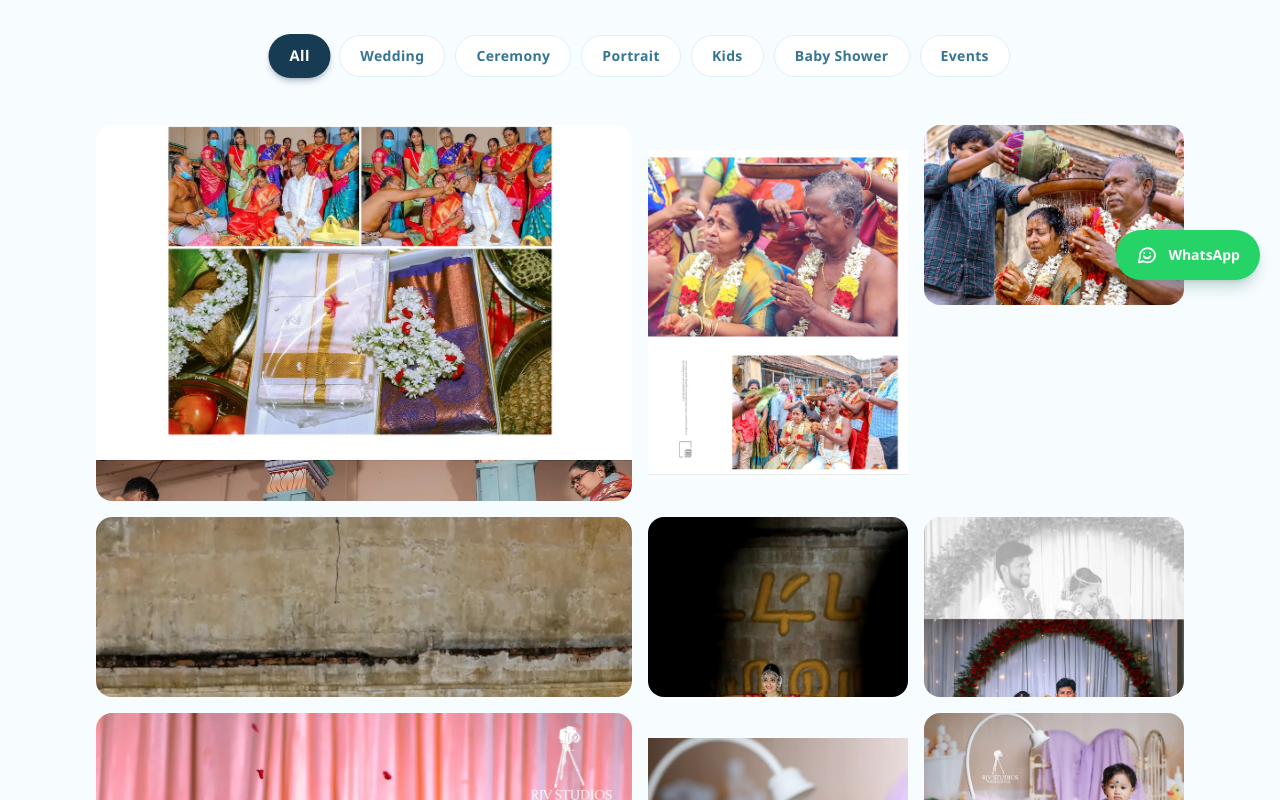
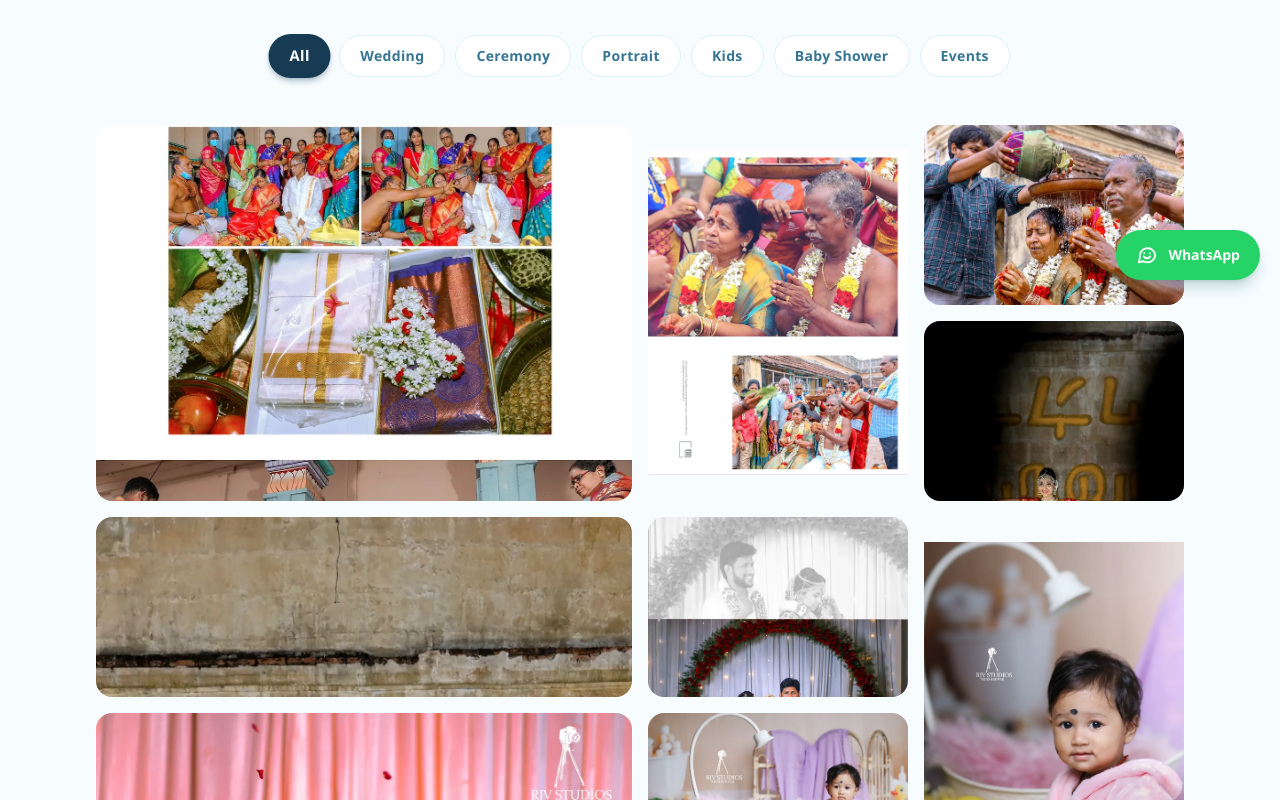
Before and after one commit to student2techie-star/rjv_studio_tvr, a React (Vite) app: page /rjv_studio_tvr/portfolio in a window 1280 px wide. Shown: the part 500-1300 px from the top of the page. Built offline with nearby package versions, Linux system fonts and the light colour scheme.

Commit message:
feat: add core pages, components, and layout for photography studio application

```diff
--- a/src/App.jsx
+++ b/src/App.jsx
@@ -3,6 +3,7 @@ import React, { useState } from "react";
 import { BrowserRouter as Router, Routes, Route } from "react-router-dom";
 import { HelmetProvider } from "react-helmet-async";
 import PageTransition from "./components/layout/PageTransition";
+import ScrollToTop from "./components/layout/ScrollToTop";
 import Header from "./components/layout/Header";
 import Footer from "./components/layout/Footer";
 import LogoIntro from "./components/layout/LogoIntro";
@@ -23,6 +24,7 @@ function App() {
   return (
     <HelmetProvider>
       <Router basename="/rjv_studio_tvr">
+        <ScrollToTop />
         {showIntro && <LogoIntro onFinish={() => setShowIntro(false)} />}
         <Header />
         <PageTransition>
--- a/src/components/home/FeaturedPortfolio.jsx
+++ b/src/components/home/FeaturedPortfolio.jsx
@@ -33,7 +33,7 @@ export default function FeaturedPortfolio() {
 
         <motion.div
           {...reveal}
-          className="grid auto-rows-[160px] sm:auto-rows-[200px] grid-cols-2 lg:grid-cols-4 gap-3 sm:gap-4"
+          className="grid-flow-dense grid auto-rows-[160px] sm:auto-rows-[200px] grid-cols-2 lg:grid-cols-4 gap-3 sm:gap-4"
         >
           {items.map((item, i) => (
             <motion.div
@@ -47,6 +47,7 @@ export default function FeaturedPortfolio() {
                 src={item.image}
                 alt={item.alt}
                 loading="lazy"
+                decoding="async"
                 className="h-full w-full object-cover"
                 variants={{ rest: { scale: 1 }, hover: { scale: 1.07 } }}
                 transition={{ duration: 0.7, ease: "easeOut" }}
--- a/src/components/home/Hero.jsx
+++ b/src/components/home/Hero.jsx
@@ -84,6 +84,9 @@ export default function Hero() {
                 className="absolute inset-0 h-full w-full object-cover"
                 width={720}
                 height={900}
+                loading="eager"
+                decoding="async"
+                fetchPriority="high"
                 initial={{ scale: 1.08 }}
                 animate={{ scale: 1 }}
                 transition={{ duration: 1.2, ease: "easeOut" }}
@@ -108,7 +111,7 @@ export default function Hero() {
               animate={{ opacity: 1, y: 0 }}
               transition={{ duration: 0.6, delay: 0.85 }}
             >
-              <img src={weddingImg} alt="" className="h-full w-full object-cover" loading="eager" width={112} height={112} />
+              <img src={weddingImg} alt="" className="h-full w-full object-cover" loading="lazy" decoding="async" width={112} height={112} />
             </motion.div>
           </motion.div>
         </div>
--- a/src/components/home/Intro.jsx
+++ b/src/components/home/Intro.jsx
@@ -22,10 +22,10 @@ export default function Intro() {
           {/* Photo collage */}
           <motion.div {...reveal} className="relative">
             <div className="aspect-[4/5] overflow-hidden rounded-3xl shadow-xl shadow-brand-900/10">
-              <img src={weddingImg} alt="RJV Studios wedding photography" className="h-full w-full object-cover" loading="lazy" width={640} height={800} />
+              <img src={weddingImg} alt="RJV Studios wedding photography" className="h-full w-full object-cover" loading="lazy" decoding="async" width={640} height={800} />
             </div>
             <div className="absolute -bottom-10 -right-4 sm:-right-8 w-40 sm:w-52 aspect-[3/4] overflow-hidden rounded-2xl border-4 border-white shadow-2xl">
-              <img src={portraitImg} alt="Editorial portrait by RJV Studios" className="h-full w-full object-cover" loading="lazy" width={320} height={427} />
+              <img src={portraitImg} alt="Editorial portrait by RJV Studios" className="h-full w-full object-cover" loading="lazy" decoding="async" width={320} height={427} />
             </div>
           </motion.div>
 
--- /dev/null
+++ b/src/components/layout/ScrollToTop.jsx
@@ -0,0 +1,18 @@
+// src/components/layout/ScrollToTop.jsx
+import { useEffect } from "react";
+import { useLocation } from "react-router-dom";
+
+// Instantly jump to the top on every route change, even with
+// `scroll-behavior: smooth` in the global CSS.
+export default function ScrollToTop() {
+  const { pathname } = useLocation();
+
+  useEffect(() => {
+    const root = document.documentElement;
+    root.style.scrollBehavior = "auto";
+    window.scrollTo(0, 0);
+    root.style.scrollBehavior = "";
+  }, [pathname]);
+
+  return null;
+}
--- a/src/components/portfolio/PortfolioGrid.jsx
+++ b/src/components/portfolio/PortfolioGrid.jsx
@@ -1,7 +1,7 @@
 // src/components/portfolio/PortfolioGrid.jsx
 import React, { useMemo, useState } from "react";
 import { motion } from "framer-motion";
-import { portfolio } from "../../data/portfolio";
+import { portfolio, categoryKey } from "../../data/portfolio";
 import Lightbox from "./Lightbox";
 
 // Editorial composition — mix of large, wide, tall and standard tiles.
@@ -19,23 +19,24 @@ function spansFor(i) {
 }
 
 export default function PortfolioGrid({ category = "All" }) {
-  const items = useMemo(
-    () =>
-      category === "All"
-        ? portfolio
-        : portfolio.filter(
-            (item) => item.category === category.toLowerCase()
-          ),
-    [category]
-  );
+  const items = useMemo(() => {
+    if (category === "All") return portfolio;
+    const key = categoryKey(category);
+    return portfolio.filter((item) => item.category === key);
+  }, [category]);
 
   const [openIndex, setOpenIndex] = useState(null);
+  const filtered = category !== "All";
 
   return (
     <>
       <motion.div
         layout
-        className="grid auto-rows-[150px] sm:auto-rows-[180px] grid-cols-2 lg:grid-cols-4 gap-3 sm:gap-4"
+        className={
+          filtered
+            ? "grid-flow-dense grid auto-rows-[150px] sm:auto-rows-[190px] grid-cols-2 lg:grid-cols-3 gap-3 sm:gap-4"
+            : "grid-flow-dense grid auto-rows-[150px] sm:auto-rows-[180px] grid-cols-2 lg:grid-cols-4 gap-3 sm:gap-4"
+        }
       >
         {items.map((item, i) => (
           <motion.button
@@ -45,11 +46,11 @@ export default function PortfolioGrid({ category = "All" }) {
             initial={{ opacity: 0, scale: 0.96, y: 18 }}
             whileInView={{ opacity: 1, scale: 1, y: 0 }}
             exit={{ opacity: 0, scale: 0.96 }}
-            viewport={{ once: true, amount: 0.15 }}
-            transition={{ duration: 0.5, delay: (i % 4) * 0.06 }}
+            viewport={{ once: true, amount: 0.08 }}
+            transition={{ duration: 0.5, delay: (i % 4) * 0.05 }}
             whileHover="hover"
             animate="rest"
-            className={`group relative overflow-hidden rounded-2xl ${spansFor(i)}`}
+            className={`group relative overflow-hidden rounded-2xl ${filtered ? "" : spansFor(i)}`}
             onClick={() => setOpenIndex(i)}
             aria-label={`Open ${item.title}`}
           >
@@ -57,6 +58,7 @@ export default function PortfolioGrid({ category = "All" }) {
               src={item.image}
               alt={item.alt}
               loading="lazy"
+              decoding="async"
               className="h-full w-full object-cover"
               variants={{ rest: { scale: 1 }, hover: { scale: 1.06 } }}
               transition={{ duration: 0.7, ease: "easeOut" }}
--- a/src/components/services/ServiceCard.jsx
+++ b/src/components/services/ServiceCard.jsx
@@ -20,6 +20,7 @@ export default function ServiceCard({ service, revealProps }) {
           alt={service.title}
           className="h-full w-full object-cover"
           loading="lazy"
+          decoding="async"
           width={640}
           height={480}
           variants={{ rest: { scale: 1 }, hover: { scale: 1.06 } }}
--- a/src/data/portfolio.js
+++ b/src/data/portfolio.js
@@ -108,3 +108,15 @@ export const portfolioCategories = [
   "Baby Shower",
   "Events",
 ];
+
+// Map a filter-tab label to the category key stored on each portfolio item.
+export const categoryKey = (label) =>
+  ({
+    All: "all",
+    Wedding: "wedding",
+    Ceremony: "ceremony",
+    Portrait: "portrait",
+    Kids: "kids",
+    "Baby Shower": "baby-shower",
+    Events: "events",
+  })[label] || label.toLowerCase();
--- a/src/pages/About.jsx
+++ b/src/pages/About.jsx
@@ -56,10 +56,10 @@ export default function About() {
           <div className="grid items-center gap-14 lg:grid-cols-2">
             <motion.div {...reveal} className="relative">
               <div className="aspect-[4/5] overflow-hidden rounded-3xl shadow-xl shadow-brand-900/10">
-                <img src={weddingImg} alt="RJV Studios wedding story" className="h-full w-full object-cover" loading="lazy" width={640} height={800} />
+                <img src={weddingImg} alt="RJV Studios wedding story" className="h-full w-full object-cover" loading="lazy" decoding="async" width={640} height={800} />
               </div>
               <div className="absolute -bottom-8 -right-4 sm:-right-8 hidden sm:block w-44 aspect-[3/4] overflow-hidden rounded-2xl border-4 border-white shadow-2xl">
-                <img src={portraitImg} alt="RJV Studios portrait work" className="h-full w-full object-cover" loading="lazy" width={300} height={400} />
+                <img src={portraitImg} alt="RJV Studios portrait work" className="h-full w-full object-cover" loading="lazy" decoding="async" width={300} height={400} />
               </div>
             </motion.div>
 
```
Also changed, not shown: src/components/layout/MobileMenu.jsx (+12 -12 lines).
